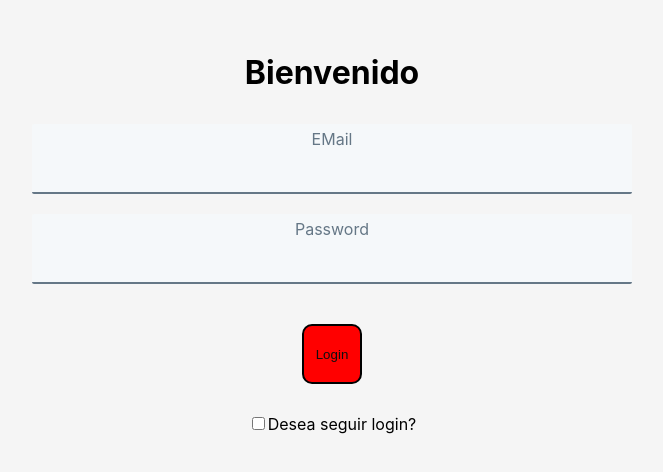
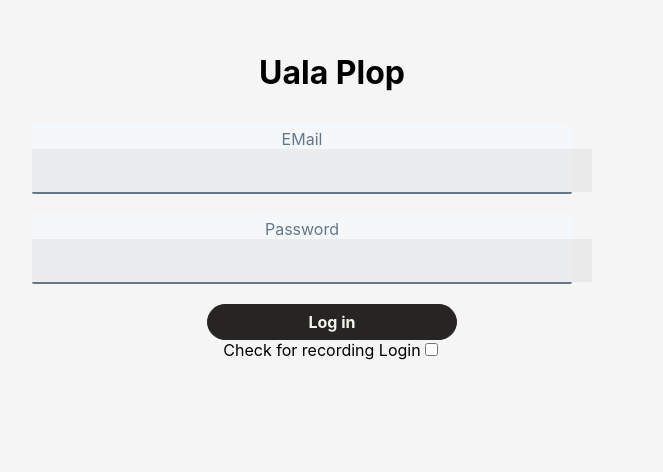
Before and after one commit to JosSid/uala_plop_redux, a React (Create React App) app in the folder uala-plop/: page / in a window 1280 px wide. Shown: the top 472 px of the page, without its empty margins (308-971 px from the left). Built offline with nearby package versions, Linux system fonts and the light colour scheme.

Commit message:
artreglado logout con confirm

```diff
--- a/uala-plop/package.json
+++ b/uala-plop/package.json
@@ -10,7 +10,8 @@
     "classnames": "^2.3.2",
     "react": "^18.2.0",
     "react-dom": "^18.2.0",
-    "react-scripts": "5.0.1"
+    "react-scripts": "5.0.1",
+    "styled-components": "^5.3.6"
   },
   "scripts": {
     "start": "react-scripts start",
--- a/uala-plop/src/App.js
+++ b/uala-plop/src/App.js
@@ -2,17 +2,29 @@ import LoginPage from './components/auth/LoginPage.js';
 import './App.css';
 import Layout from './components/layout/Layout.js';
 import { useState } from 'react';
+import {logout} from './components/auth/service.js'
 
 function App({ haveToken }) {
   const [isLogged, setIsLogged] = useState(haveToken);
 
+  const titleApp = 'Uala Plop';
+
   const handleLogin = () => setIsLogged(true);
+
+  const handleLogout = () => {
+    if(window.confirm('Sure you want Logout?')) {
+      logout()
+      setIsLogged(false)
+    }
+
+
+  };
   return (
     <div className='app'>
       {isLogged ? (
-        <Layout titleApp='Uala Plop' />
+        <Layout titleApp={titleApp} onLogout={handleLogout}/>
       ) : (
-        <LoginPage onLogin={handleLogin} />
+        <LoginPage titleApp={titleApp} onLogin={handleLogin} />
       )}
     </div>
   );
--- a/uala-plop/src/api/client.js
+++ b/uala-plop/src/api/client.js
@@ -17,4 +17,8 @@ client.interceptors.response.use(response => response.data, error => {
 
 export const setAuthorizationHeader = accesToken => (client.defaults.headers.common['Authorization'] = `Bearer ${accesToken}`);
 
+export const removeAuthorizationHeader = () => {
+    delete client.defaults.headers.common['Authorization'];
+}
+
 export default client;
--- a/uala-plop/src/components/ads/AdsPage.js
+++ b/uala-plop/src/components/ads/AdsPage.js
@@ -11,15 +11,24 @@ const AdsPage = () => {
     setAds(listAds);
   };
 
-  useEffect(() => {getListAds()}, []);
+  useEffect(() => {
+    getListAds();
+  }, []);
 
   return (
     <div className='ads__page'>
-      <ul>
-        {ads.map((ad) => (
-          <li key={ad.id}>{ad.name}</li>
-        ))}
-      </ul>
+      {ads.map((ad) => (
+        <div key={ad.id} className='ad__container'>
+          <h3>{ad.name}</h3>
+          <h3>{ad.price}</h3>
+          <img src={ad.photo ||'https://shop.sarmy.net.nz/missing_product_image.jpg'} alt='Foto' />
+          <h3>{ad.sale ? 'Venta' : 'Busco'}</h3>
+          <h6>Categorias</h6>
+          {ad.tags.map((tag) => (
+            <span key={tag}>{`${tag} `}</span>
+          ))}
+        </div>
+      ))}
     </div>
   );
 };
--- a/uala-plop/src/components/auth/LoginPage.js
+++ b/uala-plop/src/components/auth/LoginPage.js
@@ -1,9 +1,11 @@
 import { useState } from 'react';
 import './LoginPage.css';
+import Button from '../common/Button.js';
+import CheckBox from '../common/CheckBox.js';
 import FormField from '../common/formField/FormField.js';
 import { login } from './service.js';
 import storage from '../../utils/storage';
-const LoginPage = ({ onLogin }) => {
+const LoginPage = ({ onLogin, titleApp }) => {
   const [email, setEmail] = useState('');
   const [password, setPassword] = useState('');
   const [check, setCheck] = useState(false);
@@ -35,7 +37,7 @@ const LoginPage = ({ onLogin }) => {
 
   return (
     <div className='loginPage'>
-      <h1 className='loginPage-title'>Bienvenido</h1>
+      <h1 className='loginPage-title'>{titleApp}</h1>
       <form onSubmit={handleSubmit}>
         <FormField
           type='text'
@@ -55,18 +57,16 @@ const LoginPage = ({ onLogin }) => {
           value={password}
         />
 
-        <button
-          type='submit'
-          className='button__wrapper'
+        <Button
+          type="submit"
+          variant="primary"
+          className="loginForm-submit"
           disabled={!isEnabledButton()}
         >
-          Login
-        </button>
-        <input
-          type='checkbox'
-          onChange={(event) => setCheck(event.target.checked)}
-        />
-        <label htmlFor='input'>Desea seguir login?</label>
+          Log in
+        </Button>
+        <CheckBox name="checklog" label="Check for recording Login" onChange={(event) => setCheck(event.target.checked)}/>
+
       </form>
       {error && (
         <div className='loginPage-error' onClick={resetError}>
--- a/uala-plop/src/components/auth/service.js
+++ b/uala-plop/src/components/auth/service.js
@@ -1,4 +1,4 @@
-import client, { setAuthorizationHeader } from '../../api/client.js';
+import client, { removeAuthorizationHeader, setAuthorizationHeader } from '../../api/client.js';
 import storage from '../../utils/storage.js';
 
 export const login = credentials => {
@@ -19,3 +19,8 @@ export const login = credentials => {
         return accessToken => {setAuthorizationHeader(accessToken)};
 
 }; */
+
+export const logout = () => {
+    removeAuthorizationHeader();
+    storage.remove('auth');
+};
--- /dev/null
+++ b/uala-plop/src/components/common/Button.js
@@ -0,0 +1,38 @@
+import styled from 'styled-components';
+
+const primaryColor = 'rgb(17, 14, 14)';
+const secondaryColor = 'rgb(242, 245, 232)'
+
+const Button = styled.button`
+  align-items: center;
+  background-color: ${props =>
+    props.variant === 'primary' ? primaryColor : secondaryColor};
+  border-radius: 9999px;
+  border-style: solid;
+  border-width: 1px;
+  border-color: ${primaryColor};
+  color: ${props => (props.variant === 'primary' ? secondaryColor : primaryColor)};
+  cursor: pointer;
+  display: inline-flex;
+  font: inherit;
+  font-weight: bold;
+  min-height: 36px;
+  max-height:50px;
+  justify-content: center;
+  min-width: 72px;
+  max-width: 250px;
+  outline-style: none;
+  opacity: ${props => (props.disabled ? 0.9 : 1)};
+  padding: 0 30px;
+  pointer-events: ${props => (props.disabled ? 'none' : 'auto')};
+  text-decoration: none;
+  transition: background-color 0.2s;
+  &:hover {
+    background-color: ${props =>
+      props.variant === 'primary'
+        ? 'rgba(37, 34, 34, 0.9)'
+        : 'rgb(222, 225, 212)'};
+  }
+`;
+
+export default Button;
--- /dev/null
+++ b/uala-plop/src/components/common/CheckBox.js
@@ -0,0 +1,14 @@
+const CheckBox = ({ name, label, onChange, ...props }) => {
+  return (
+    <div>
+      <label htmlFor={name}>{label}</label>
+      <input
+        name={name}
+        type='checkbox'
+        onChange={onChange}
+      />
+    </div>
+  );
+};
+
+export default CheckBox;
--- a/uala-plop/src/components/common/burgerMenu/BurgerMenu.js
+++ b/uala-plop/src/components/common/burgerMenu/BurgerMenu.js
@@ -1,12 +1,16 @@
 import './BurgerMenu.css';
 import burguerPic from '../../../assets/menu.svg';
-import { parametersMenu } from './parametersBurgerMenu.js';
+import Button from '../Button.js';
 
-const BurgerMenu = () => {
+
+
+const BurgerMenu = ({onLogout}) => {
   const offCheck = () => {
     const inputElement = document.getElementById('menu');
     inputElement.checked = false;
   };
+
+
 
   return (
     <div className='burger__menu__wrapper'>
@@ -15,27 +19,24 @@ const BurgerMenu = () => {
       </label>
       <input type='checkbox' id='menu' className='burger__menu__input' />
       <div className='burger__menu__list' onClick={offCheck}>
-        {parametersMenu.map((param) =>
-          param.href.startsWith('#') ? (
-            <a
-              className='burger__menu__item'
-              href={param.href}
-              key={param.textContent}
-            >
-              {param.textContent}
-            </a>
-          ) : (
-            <a
-              className='burger__menu__item'
-              href={param.href}
-              key={param.textContent}
-              target='_blank'
-              rel='noreferrer noopener'
-            >
-              {param.textContent}
-            </a>
-          )
-        )}
+
+        <Button
+          type="submit"
+          variant="primary"
+          className="loginForm-submit"
+          onClick={console.log('create ad')}
+        >
+          Create Ad
+        </Button>
+
+        <Button
+          type="submit"
+          variant="primary"
+          className="loginForm-submit"
+          onClick={onLogout}
+        >
+          Log out
+        </Button>
       </div>
     </div>
   );
--- a/uala-plop/src/components/common/formField/FormField.css
+++ b/uala-plop/src/components/common/formField/FormField.css
@@ -8,13 +8,15 @@
     display: flex;
     flex-direction: column;
     transition: all 0.2s;
+    max-width: 90%;
   }
 
   .formField__input {
-    background-color: transparent;
+    background-color: rgba(37, 34, 34, 0.05);
     font-size: 20px;
     border-style: none;
     height: 36px;
+
     outline-style: none;
     padding: 2px 10px 5px 10px;
     width: 100%;
@@ -34,6 +36,6 @@
     } */
 
   .formField:focus-within .formField__label {
-    color: rgb(29, 161, 242);
-    border-color: rgb(29, 161, 242);
+    color: rgb(37, 34, 34);
+    border-color: rgb(37, 34, 34);
   }
--- a/uala-plop/src/components/layout/Header.js
+++ b/uala-plop/src/components/layout/Header.js
@@ -1,7 +1,7 @@
 import BurgerMenu from "../common/burgerMenu/BurgerMenu.js";
 import './styles/Header.css'
 
-const Header = ({titleApp}) => {
+const Header = ({titleApp, onLogout}) => {
     return (
         <div className="header__container">
             <div className="header__title">
@@ -9,7 +9,7 @@ const Header = ({titleApp}) => {
             </div>
 
 
-            <BurgerMenu />{/*hacerle variante para que siempre sea boton o que cambie a nav*/}
+            <BurgerMenu onLogout={onLogout}/>{/*hacerle variante para que siempre sea boton o que cambie a nav*/}
 
         </div>
     )
--- a/uala-plop/src/components/layout/Layout.js
+++ b/uala-plop/src/components/layout/Layout.js
@@ -2,10 +2,10 @@ import './styles/Layout.css'
 import Header from "./Header.js";
 import AdsPage from '../ads/AdsPage.js';
 
-const Layout = ({titleApp}) => {
+const Layout = ({titleApp, onLogout}) => {
     return (
         <div className="layout">
-            <Header titleApp={titleApp} />
+            <Header titleApp={titleApp} onLogout={onLogout}/>
             <AdsPage />
             <div className="footer">@JosSid2022</div>
         </div>
```
Also changed, not shown: 1 other file (tests, documents, lock files or other folders).
